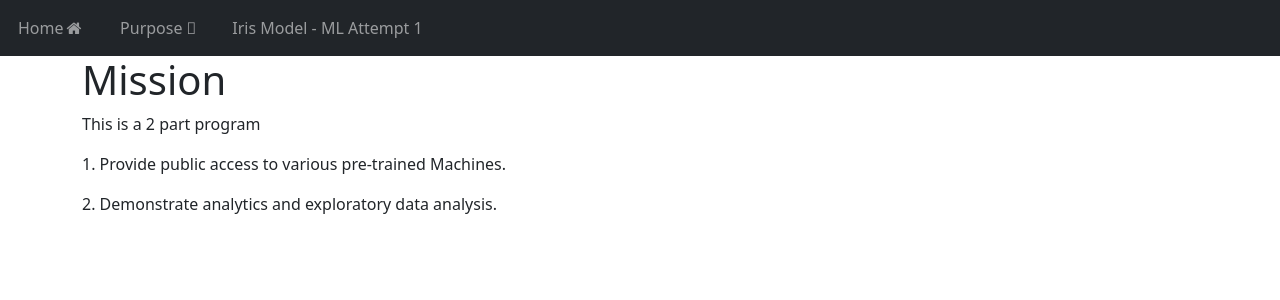
After one commit to icprofsensei/Dhylan-Data-Portfolio, a Django app: page /purpose/ in a window 1280 px wide. The commit adds this page. Shown: the top 300 px of the page. Run offline with Django 5.2, Linux system fonts and the light colour scheme.

Commit message:
mainmenu

```diff
--- a/main/urls.py
+++ b/main/urls.py
@@ -21,4 +21,5 @@ from . import views as homeviews
 urlpatterns = [
     path('admin/', admin.site.urls),
     path("", homeviews.home, name = "home"),
+    path("purpose/", homeviews.purpose, name = "purpose"),
 ]
--- a/main/views.py
+++ b/main/views.py
@@ -5,3 +5,5 @@ from datetime import date
 
 def home(request):
     return render(request, 'home.html')  # Renders the home.html template
+def purpose(request):
+    return render(request, 'purpose.html')
--- /dev/null
+++ b/templates/base.html
@@ -0,0 +1,53 @@
+<!DOCTYPE html>
+<html lang="en">
+<head>
+    <meta charset="UTF-8">
+    <meta name="viewport" content="width=device-width, initial-scale=1.0">
+    <link rel="stylesheet" href="https://cdnjs.cloudflare.com/ajax/libs/font-awesome/4.7.0/css/font-awesome.min.css">
+    <link href="https://cdn.jsdelivr.net/npm/bootstrap@5.3.3/dist/css/bootstrap.min.css" rel="stylesheet" integrity="sha384-QWTKZyjpPEjISv5WaRU9OFeRpok6YctnYmDr5pNlyT2bRjXh0JMhjY6hW+ALEwIH" crossorigin="anonymous">
+
+
+
+</head>
+<body>
+    <div class="wrapper">
+        <main>
+            <div class="wrapper_inner">
+                <nav class="navbar navbar-expand-lg navbar-dark bg-dark">
+                    <ul class="navbar-nav">
+                        <!-- Always visible links -->
+                        <li class="nav-item">
+                            <a class="nav-link" href="/">Home<i class="fa fa-fw fa-home"></i></a>
+                        </li>
+                        <li class="nav-item">
+                            <a class="nav-link" href="/purpose">Purpose <i class="fa-brands fa-envira"></i></a>
+                        </li>
+                        <li class="nav-item">
+                            <a class="nav-link" href="#">Iris Model - ML Attempt 1  <i class="fa-solid fa-clock"></i></a>
+                        </li>
+
+                    </ul>
+                </nav>
+
+                <!-- Dynamic content below the navbar -->
+                <div class="container main-content">
+                    {% block content %}
+                    {% endblock %}
+                </div>
+            </div>
+        </main>
+    </div>
+
+    <script src="https://cdn.jsdelivr.net/npm/bootstrap@5.3.3/dist/js/bootstrap.bundle.min.js" integrity="sha384-YvpcrYf0tY3lHB60NNkmXc5s9fDVZLESaAA55NDzOxhy9GkcIdslK1eN7N6jIeHz" crossorigin="anonymous"></script>
+    <script>
+        document.addEventListener('DOMContentLoaded', function() {
+            const navItems = document.querySelectorAll('.navbar-nav .nav-item');
+
+            // Set equal margins for each item dynamically
+            navItems.forEach(item => {
+                item.style.margin = '0 10px'; // Set fixed margin for spacing
+            });
+        });
+    </script>
+</body>
+</html>
--- /dev/null
+++ b/templates/purpose.html
@@ -0,0 +1,12 @@
+<!-- templates/purpose.html -->
+{% extends 'base.html' %}
+{% block title %}Why am I displaying this?{% endblock %}
+{% block content %}
+
+<body>
+    <h1>Mission</h1>
+    <p>This is a 2 part program</p>
+    <p>1. Provide public access to various pre-trained Machines.</p>
+    <p>2. Demonstrate analytics and exploratory data analysis.</p>
+</body>
+{% endblock %}
```
Also changed, not shown: templates/home.html (+7 -13 lines).
